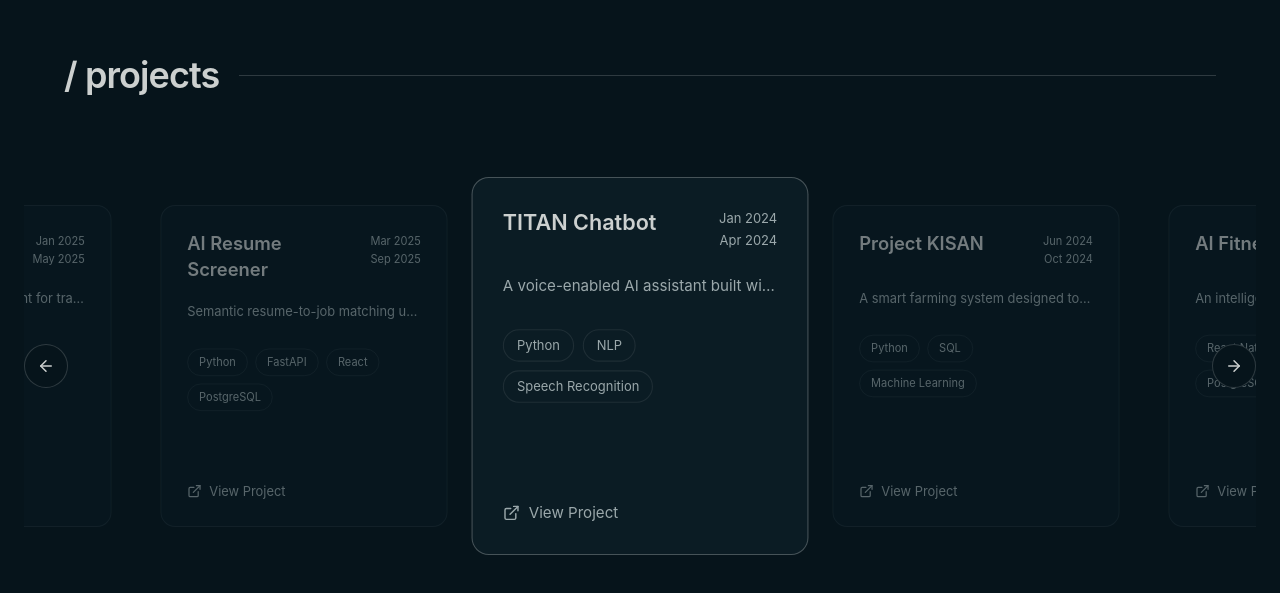
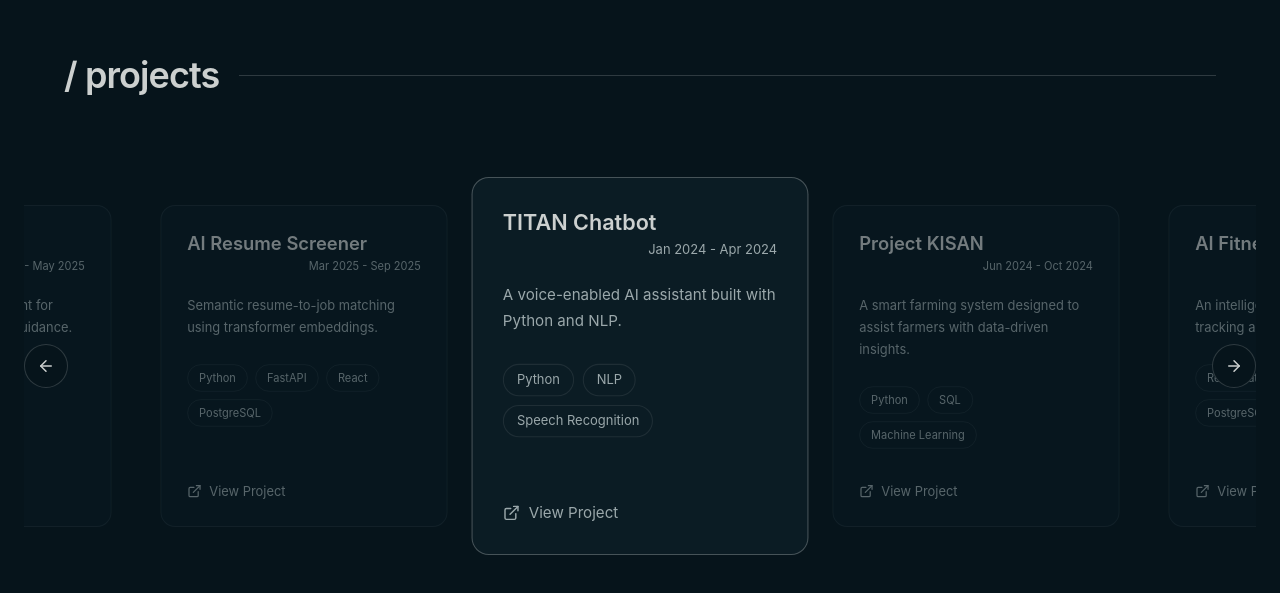
Before and after one commit to Ashwin-Reddy/Ashwin, a React (Vite) app: page / in a window 1280 px wide. Shown: the part 1717-2310 px from the top of the page. Built offline with nearby package versions, Linux system fonts and the light colour scheme.

Commit message:
CSS imporved: Project carousel

```diff
--- a/src/sections/Projects.tsx
+++ b/src/sections/Projects.tsx
@@ -51,9 +51,8 @@ const Projects = () => {
     setActiveIndex((current) => current - 1);
   };
 
-  /*
-   * Automatic scrolling.
-   */
+  /* Automatic scrolling.*/
+
   useEffect(() => {
     const interval = setInterval(() => {
       setActiveIndex((current) => current + 1);
@@ -171,16 +170,15 @@ const Projects = () => {
                       <h3 className="text-xl font-semibold leading-snug text-[#CCD0CF]">
                         {project.name}
                       </h3>
+                    </div>
 
-                      <div className="shrink-0 text-right text-xs leading-5 text-[#9BA8AB]">
-                        <div>{project.startDate}</div>
-                        <div>{project.endDate}</div>
-                      </div>
+                    <div className="shrink-0 text-right text-xs leading-5 text-[#9BA8AB]">
+                      <div>{project.startDate} - {project.endDate}</div>
                     </div>
 
                     {/* Description */}
                     <p
-                      className="mt-5 truncate whitespace-nowrap text-sm leading-6 text-[#9BA8AB]"
+                      className="mt-5 text-sm leading-6 text-[#9BA8AB]"
                       title={project.description}
                     >
                       {project.description}
```
